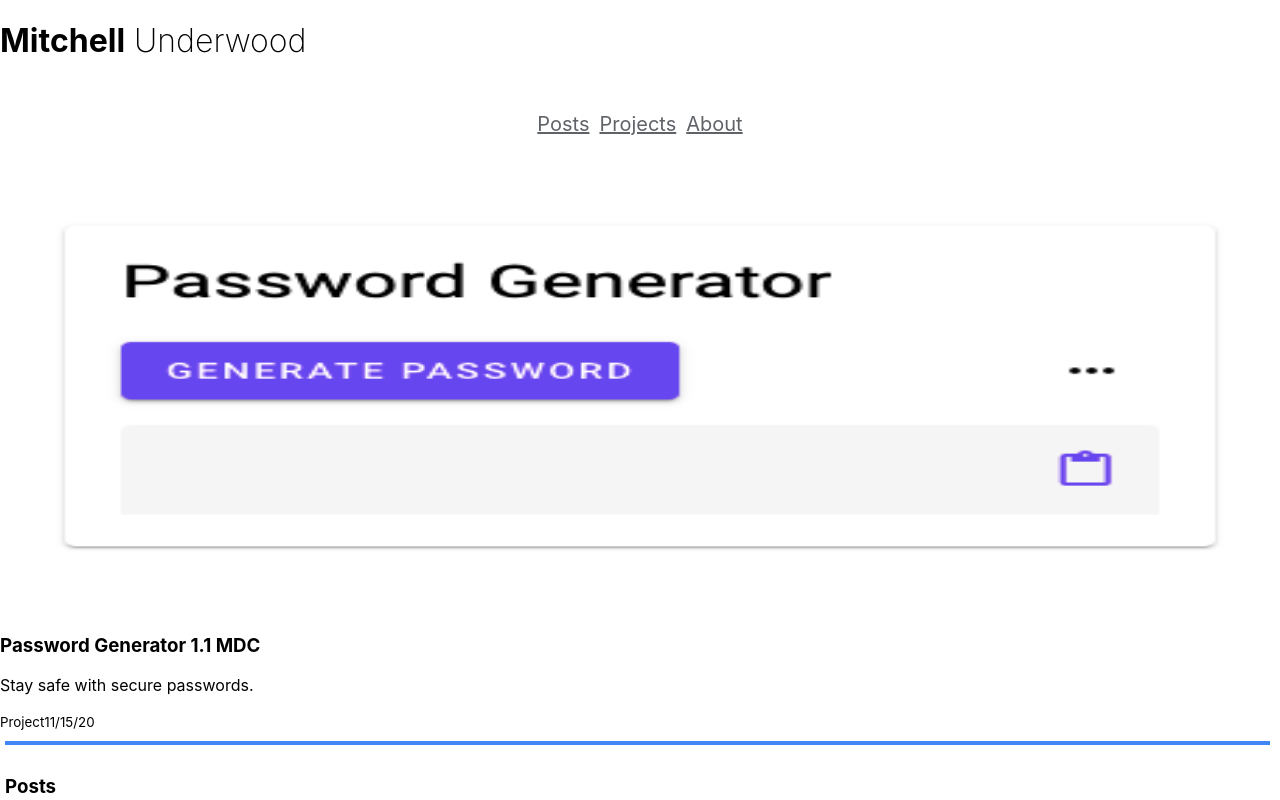
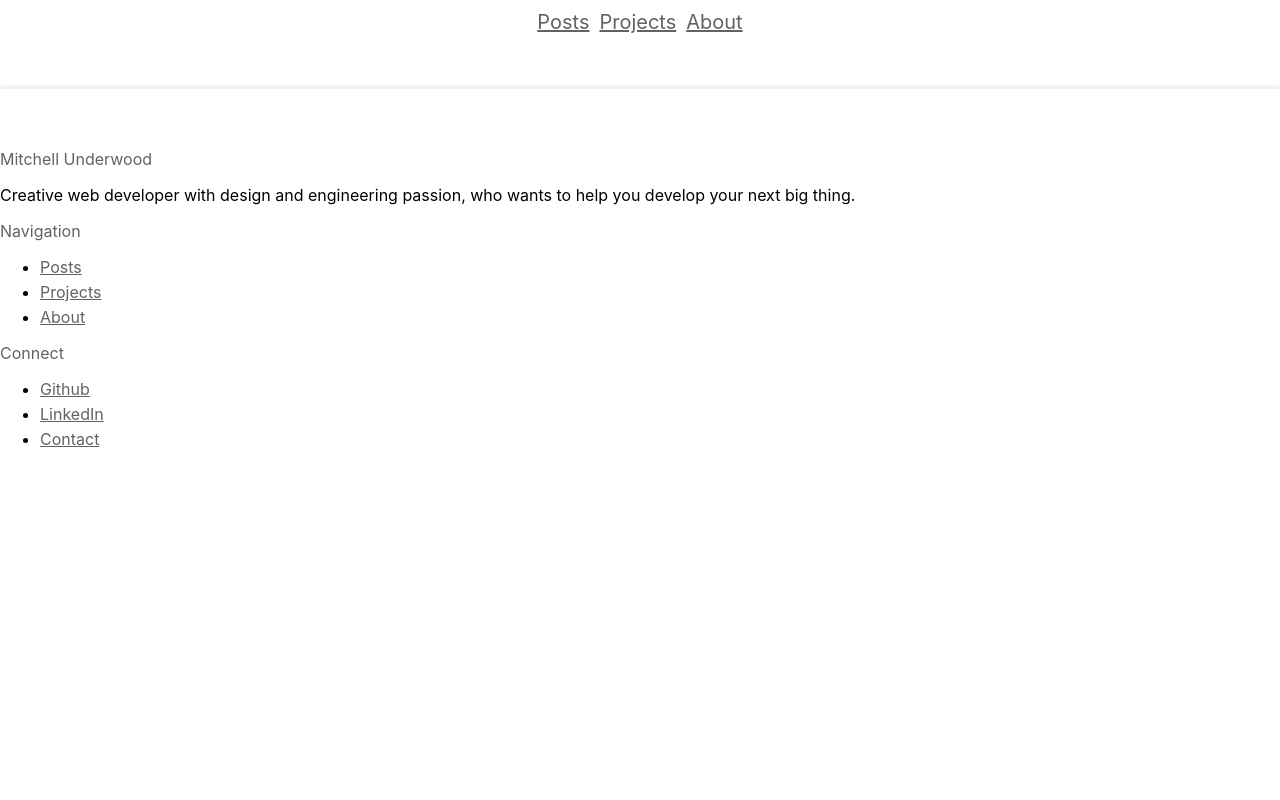
Before and after one commit to mitchellmunderwood/Portfolio, a React (Create React App) app: page / in a window 1280 px wide. Shown: the top 800 px of the page. Built offline with nearby package versions, Linux system fonts and the light colour scheme.

Commit message:
Updated routing for /Portfolio homepage

```diff
--- a/src/App.js
+++ b/src/App.js
@@ -30,10 +30,10 @@ const App = () => {
   return (
     <div className="App">
         <Router>
-          <Route exact path="/" component={Hero} />
+          <Route path="/Portfolio" component={Hero} />
           <Route path="/" component={Navigation} />
           <Switch>
-            <Route exact path="/" component={Landing}/>
+            <Route exact path="/Portfolio" component={Landing}/>
             <Route exact path="/Projects" component={Projects}/>
             <Route exact path="/Project" component={Project}/>
             <Route exact path="/Posts" component={Posts}/>
--- a/src/components/NavBar/index.js
+++ b/src/components/NavBar/index.js
@@ -16,8 +16,8 @@ function NavBar(props) {
 
                         </Route>
                         <Route exact path={["/About","/Posts","/Post","/Projects","/Project"]}>
-                            <h3 id="toggler-initials" className="text-center"><NavLink to="/" ><strong>M</strong>U</NavLink></h3>
-                            <h3 id="toggler-name" className="text-center"><NavLink to="/" ><strong>Mitchell</strong> Underwood</NavLink></h3>
+                            <h3 id="toggler-initials" className="text-center"><NavLink to="/Portfolio" ><strong>M</strong>U</NavLink></h3>
+                            <h3 id="toggler-name" className="text-center"><NavLink to="/Portfolio" ><strong>Mitchell</strong> Underwood</NavLink></h3>
                         </Route>
                     </div>
 
--- a/src/components/NavDrawerContents/index.js
+++ b/src/components/NavDrawerContents/index.js
@@ -18,7 +18,7 @@ export default function NavDrawerContents(props) {
             <nav className="mdc-list">
 
               <a className="mdc-list-item"   aria-selected="true">
-              <NavLink to="/"  ><h4><strong>Mitchell</strong> Underwood</h4></NavLink>
+              <NavLink to="/Portfolio"  ><h4><strong>Mitchell</strong> Underwood</h4></NavLink>
               </a>
               <a className="mdc-list-item "  aria-selected="true">
                 <span className="mdc-list-item__text"><NavLink to="/Posts" >Posts</NavLink></span>
```
